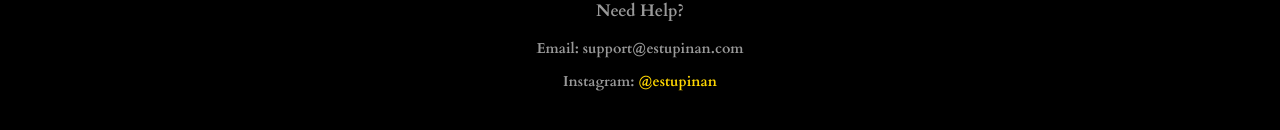
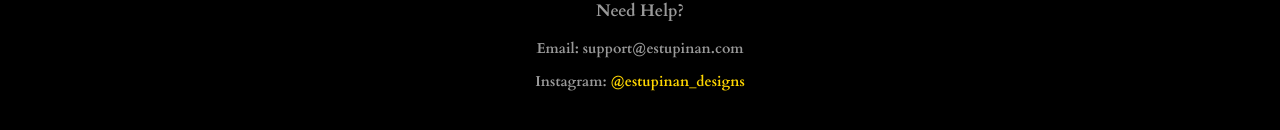
Before and after one commit to Aj-created/Estupinian-, a plain HTML site: page index.html in a window 1280 px wide. Shown: the part 738-868 px from the top of the page. Drawn offline with Linux system fonts and the light colour scheme.

Commit message:
Update index.html

```diff
--- a/index.html
+++ b/index.html
@@ -43,7 +43,7 @@
     <section id="support">
       <h3>Need Help?</h3>
       <p>Email: support@estupinan.com</p>
-      <p>Instagram: <a href="https://instagram.com/estupinan" target="_blank">@estupinan</a></p>
+      <p>Instagram: <a href="https://instagram.com/estupinan_designs" target="_blank">@estupinan_designs</a></p>
     </section>
   </footer>
   <script>
```
